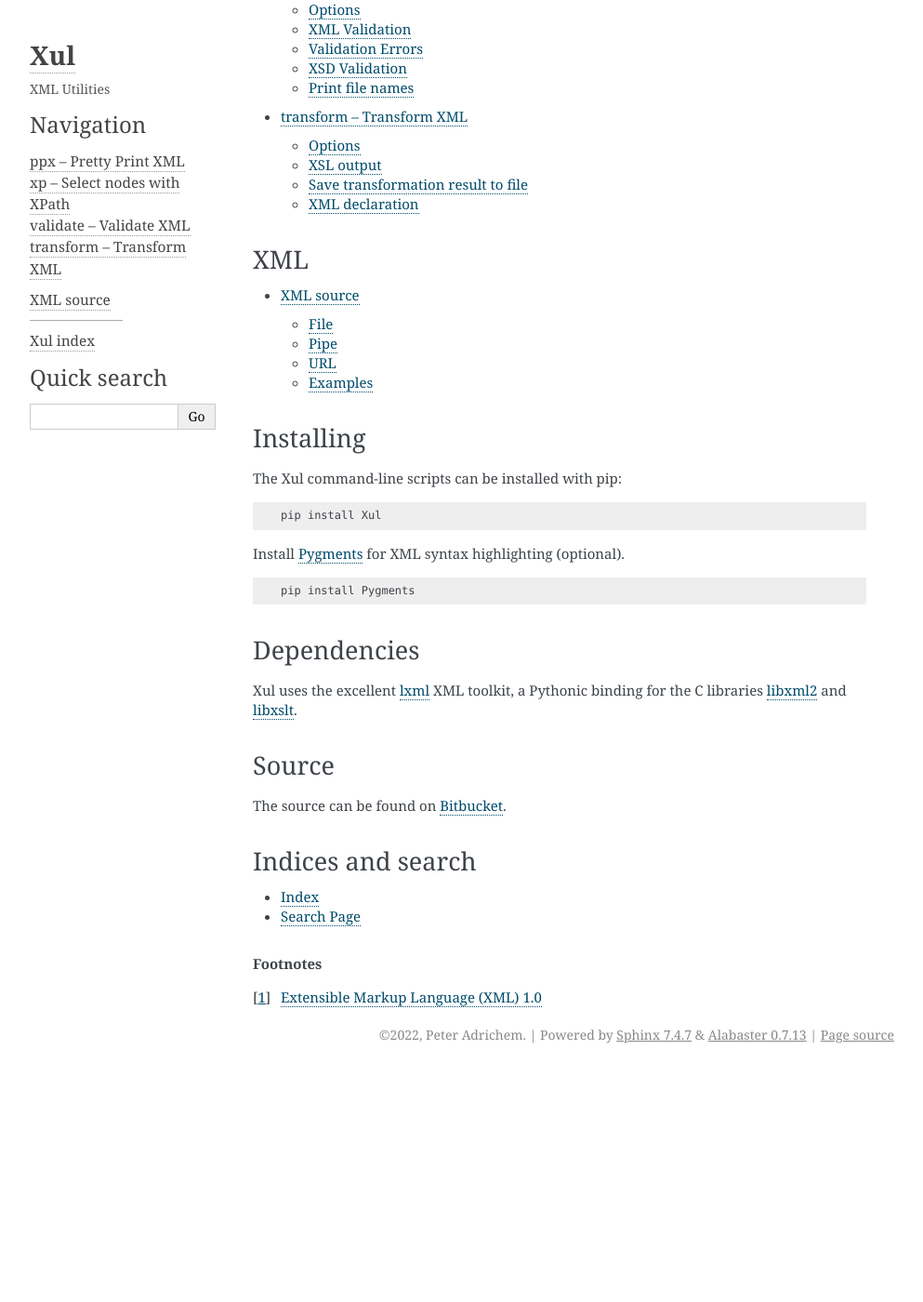
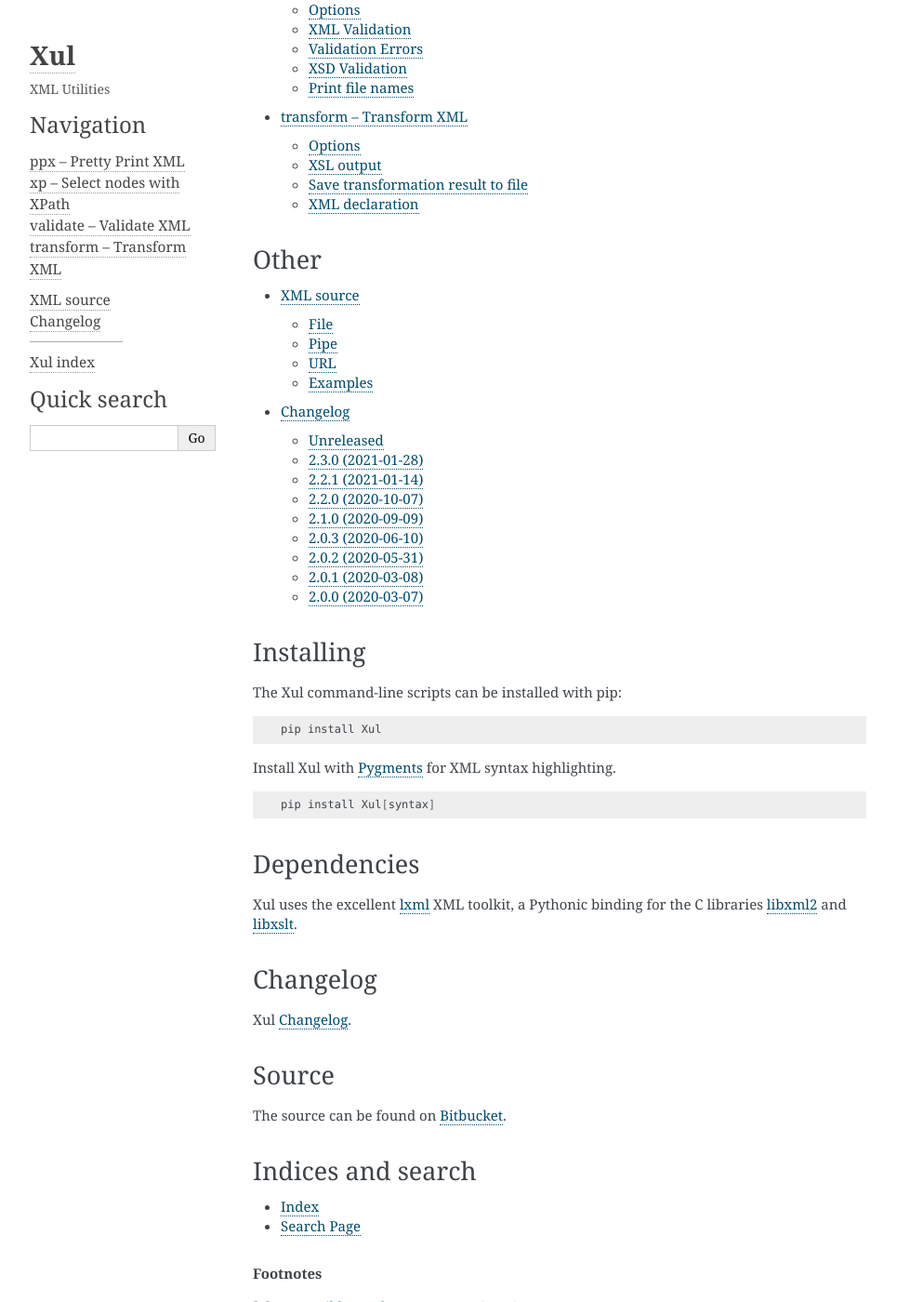
Before and after one commit to peteradrichem/Xul, a Sphinx documentation site: the page built from docs/index.rst, in a window 1280 px wide and 1400 px high, scrolled down 716 px. Shown: the whole window at 93% size, without its empty margins (148-1141 px from the left). Built offline with Sphinx 7.4.7, drawn with Linux system fonts in a browser that asks for light colours; before the commit the page ends 1868 px from its top, so only the background shows below that.

Commit message:
Added Changelog.

```diff
--- /dev/null
+++ b/docs/changelog.rst
@@ -0,0 +1,58 @@
+Changelog
+=========
+
+This document records all notable changes to `Xul <https://xul.readthedocs.io/>`_.
+
+`Unreleased <https://bitbucket.org/peteradrichem/xul/branches/compare/master%0D2.3.0>`_
+---------------------------------------------------------------------------------------
+* Added ``--file FILE`` option to :doc:`transform <transform>`: save result to file.
+* :doc:`transform <transform>`: now only transforms a single file.
+* Added ``--xsl-output`` option to :doc:`transform <transform>`: honor ``xsl:output``.
+* Removed xul.dom module (legacy).
+
+`2.3.0 <https://bitbucket.org/peteradrichem/xul/branches/compare/2.3.0%0D2.2.1>`_ (2021-01-28)
+----------------------------------------------------------------------------------------------
+* Added ``--invalidated-files`` option to :doc:`validate <validate>`: only print names of invalidated files.
+* Added ``--validated-files`` option to :doc:`validate <validate>`: only print names of validated XML files.
+* :doc:`xp <xp>`: ``--files-with-hits`` and ``--files-without-hits`` options are mutually exclusive.
+* Consistent broken pipes ``errno.EPIPE`` exit status (Python 2).
+
+`2.2.1 <https://bitbucket.org/peteradrichem/xul/branches/compare/2.2.1%0D2.2.0>`_ (2021-01-14)
+----------------------------------------------------------------------------------------------
+* :doc:`xp <xp>` ``--pretty-element`` fix: output multiple results to a pipe (Python 2).
+
+`2.2.0 <https://bitbucket.org/peteradrichem/xul/branches/compare/2.2.0%0D2.1.0>`_ (2020-10-07)
+----------------------------------------------------------------------------------------------
+* :doc:`xp <xp>`: handle `NaN` [#NaN]_ result as a false result (``--files-with|without-hits``).
+* Renamed :doc:`xp <xp>` ``--files-without-results`` option to ``--files-without-hits``: only print names of files with a false or `NaN` [#NaN]_ result, or without any results.
+* Renamed :doc:`xp <xp>` ``--files-with-results`` option to ``--files-with-hits``: only print names of files with a non-false and non-`NaN` [#NaN]_ result.
+* Added ``--relaxng`` option to :doc:`validate <validate>`: validate an XML source with RELAX NG.
+* Refactored :doc:`validate <validate>` script.
+* README: documentation is on `Read The Docs <https://xul.readthedocs.io/>`_.
+
+`2.1.0 <https://bitbucket.org/peteradrichem/xul/branches/compare/2.1.0%0D2.0.3>`_ (2020-09-09)
+----------------------------------------------------------------------------------------------
+* Added ``--quiet`` option to :doc:`xp <xp>`: don't print the XML namespace list.
+* Added ``--files-without-results`` option to :doc:`xp <xp>`: only print names of files with a false result or without any results.
+* Added ``--files-with-results`` option to :doc:`xp <xp>`: only print names of files with XPath matches.
+
+`2.0.3 <https://bitbucket.org/peteradrichem/xul/branches/compare/2.0.3%0D2.0.2>`_ (2020-06-10)
+----------------------------------------------------------------------------------------------
+* Fix output encoding when piping output to a pager like less (Python2).
+
+`2.0.2 <https://bitbucket.org/peteradrichem/xul/branches/compare/2.0.2%0D2.0.1>`_ (2020-05-31)
+----------------------------------------------------------------------------------------------
+* Fix: removed encoding from Pygments formatter so highlight returns Unicode strings.
+
+`2.0.1 <https://bitbucket.org/peteradrichem/xul/branches/compare/2.0.1%0D2.0.0>`_ (2020-03-08)
+----------------------------------------------------------------------------------------------
+* Added install extra "syntax" (Pygments): ``pip install Xul[syntax]``
+
+2.0.0 (2020-03-07)
+------------------
+Open sourced Xul.
+
+
+.. rubric:: Footnotes
+
+.. [#NaN] NaN stands for “Not a Number”.
--- a/docs/index.rst
+++ b/docs/index.rst
@@ -34,12 +34,13 @@
    validate
    transform
 
-XML
----
+Other
+-----
 .. toctree::
    :maxdepth: 2
 
    xml_source
+   changelog
 
 
 Installing
@@ -50,16 +51,20 @@
 
    pip install Xul
 
-Install Pygments_ for XML syntax highlighting (optional).
+Install Xul with Pygments_ for XML syntax highlighting.
 
 .. code-block:: bash
 
-   pip install Pygments
+   pip install Xul[syntax]
 
 Dependencies
 ------------
 Xul uses the excellent lxml_ XML toolkit, a Pythonic binding for the C libraries
 libxml2_ and libxslt_.
+
+Changelog
+---------
+Xul :doc:`Changelog <changelog>`.
 
 Source
 ------
--- a/setup.py
+++ b/setup.py
@@ -54,6 +54,7 @@
     url='https://xul.readthedocs.io/',
     project_urls={
         'Documentation': 'https://xul.readthedocs.io/',
+        'Changelog': 'https://xul.readthedocs.io/changelog.html',
         'Source': 'https://bitbucket.org/peteradrichem/xul'
     },
     entry_points={
```
